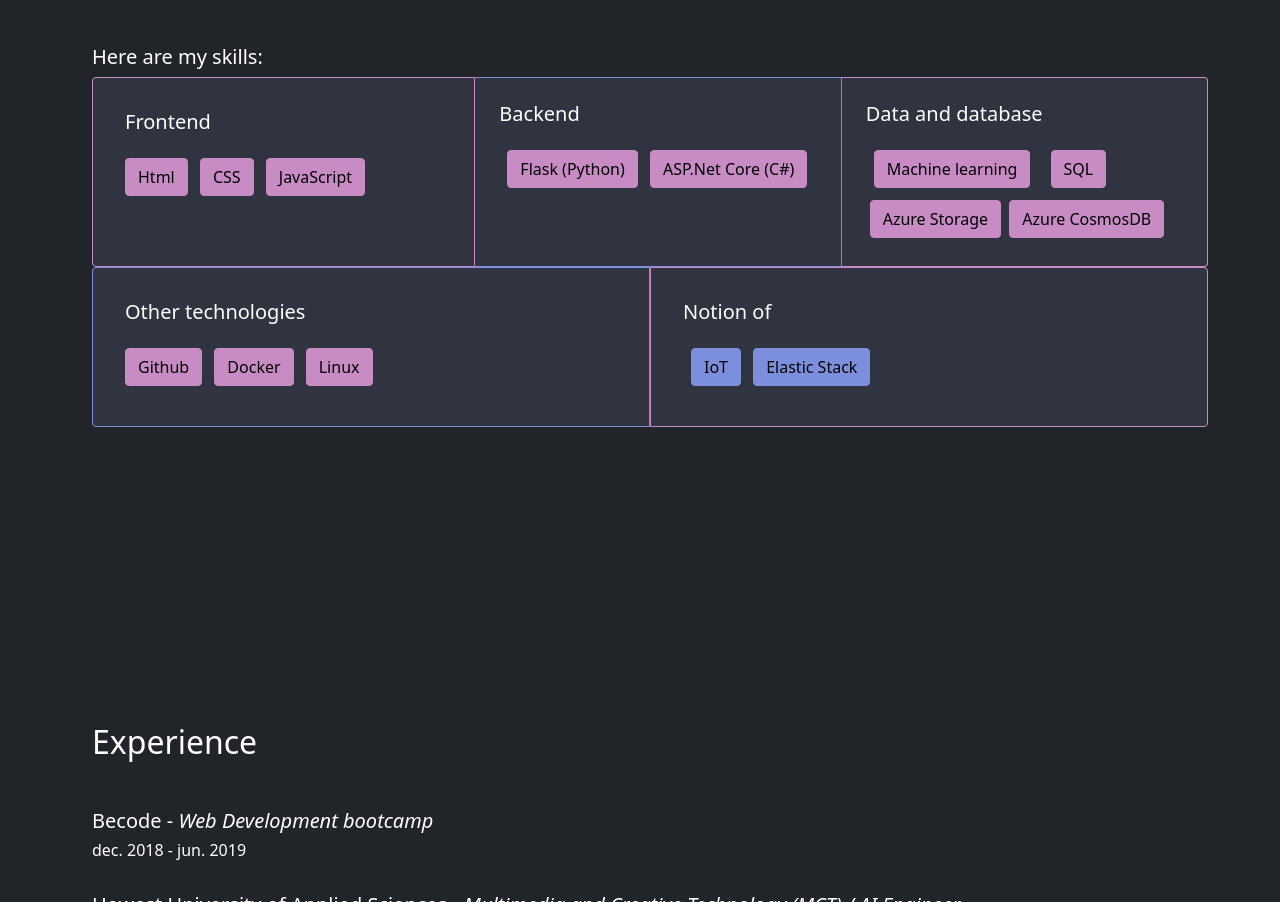
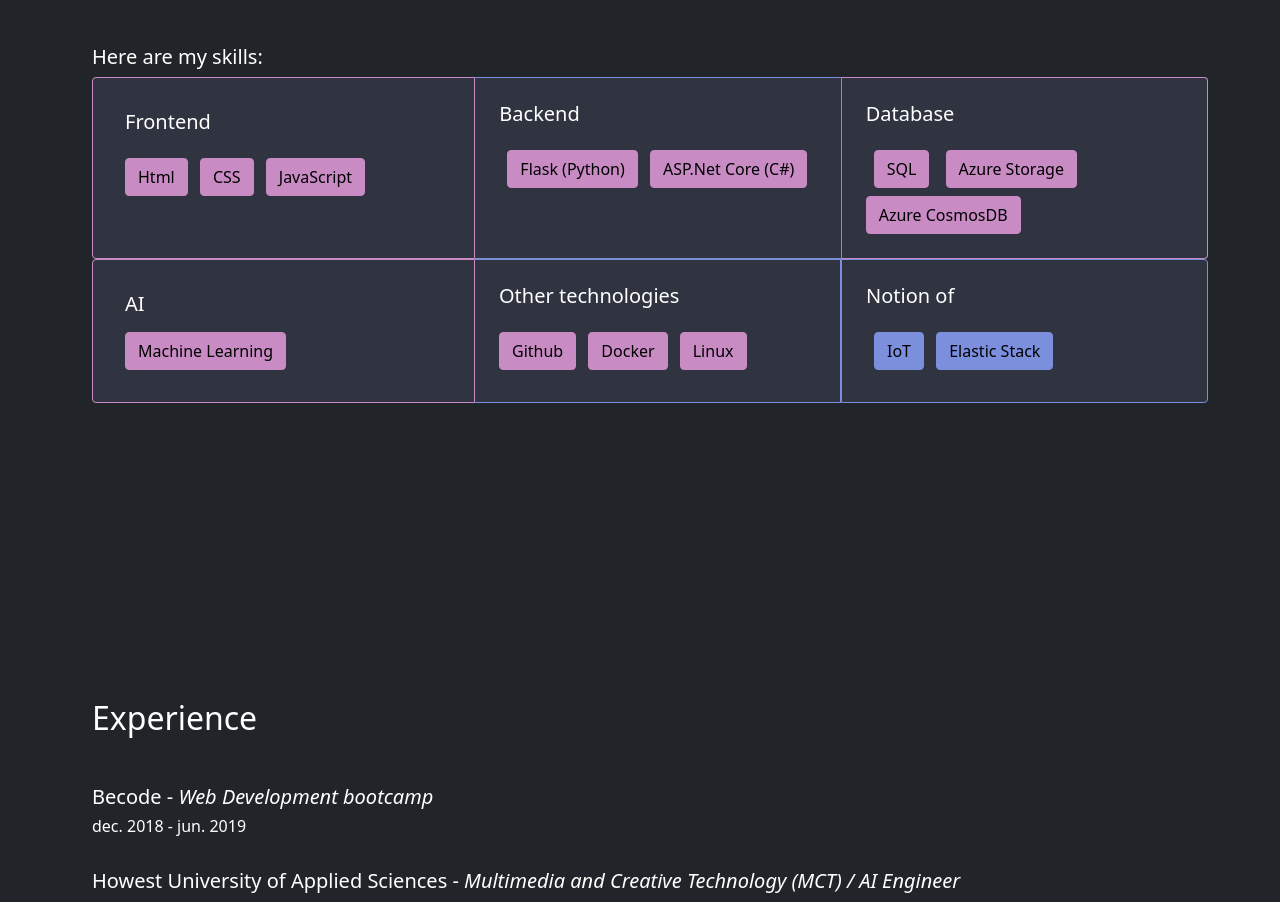
Before and after one commit to dominicho97/dominicho97.github.io, a plain HTML site: page index.html in a window 1280 px wide. Shown: the part 919-1821 px from the top of the page. Drawn offline with nearby package versions, Linux system fonts and the light colour scheme.

Commit message:
updated skills

```diff
--- a/index.html
+++ b/index.html
@@ -67,9 +67,8 @@
 
     <div class="card  card text-bg-light p-2  border-primary  bg-warning">
       <div class="card-body ">
-        <h5 class="card-title">Data and database</h5>
+        <h5 class="card-title">Database</h5>
         <p class="card-text"></p>
-        <a  class="btn btn-primary m-2">Machine learning</a>
         <a  class="btn btn-primary m-2">SQL</a>
         <a  class="btn btn-primary m-1">Azure Storage</a>
         <a  class="btn btn-primary">Azure CosmosDB</a>
@@ -78,7 +77,16 @@
   </div>
 
   <div class="card-group">
-  <div class="card  card text-bg-light p-3  border-secondary  bg-warning"  >
+
+    <div class="card text-bg-light p-3 border-start border-primary  bg-warning" >
+      <div class="card-body " >
+        <h5 class="card-title">AI</h5>
+        <p class="card-text"></p>
+        <a  class="btn btn-primary">Machine Learning</a>
+      </div>
+    </div>
+
+  <div class="card  card text-bg-light p-2  border-secondary  bg-warning"  >
     <div class="card-body " >
       <h5 class="card-title">Other technologies</h5>
       <p class="card-text"></p>
@@ -87,7 +95,8 @@
       <a  class="btn btn-primary">Linux</a>
     </div>
   </div>
-  <div class="card text-bg-light p-3 border-start border-primary  bg-warning" >
+
+  <div class="card text-bg-light p-2 border-start border-secondary  bg-warning" >
     <div class="card-body " >
       <h5 class="card-title">Notion of</h5>
       <p class="card-text"></p>
@@ -96,6 +105,7 @@
       <a  class="btn btn-secondary ">Elastic Stack</a>
     </div>
   </div>
+
   </div>
 </div>
 
```
Also changed, not shown: img/spline.png (added).
